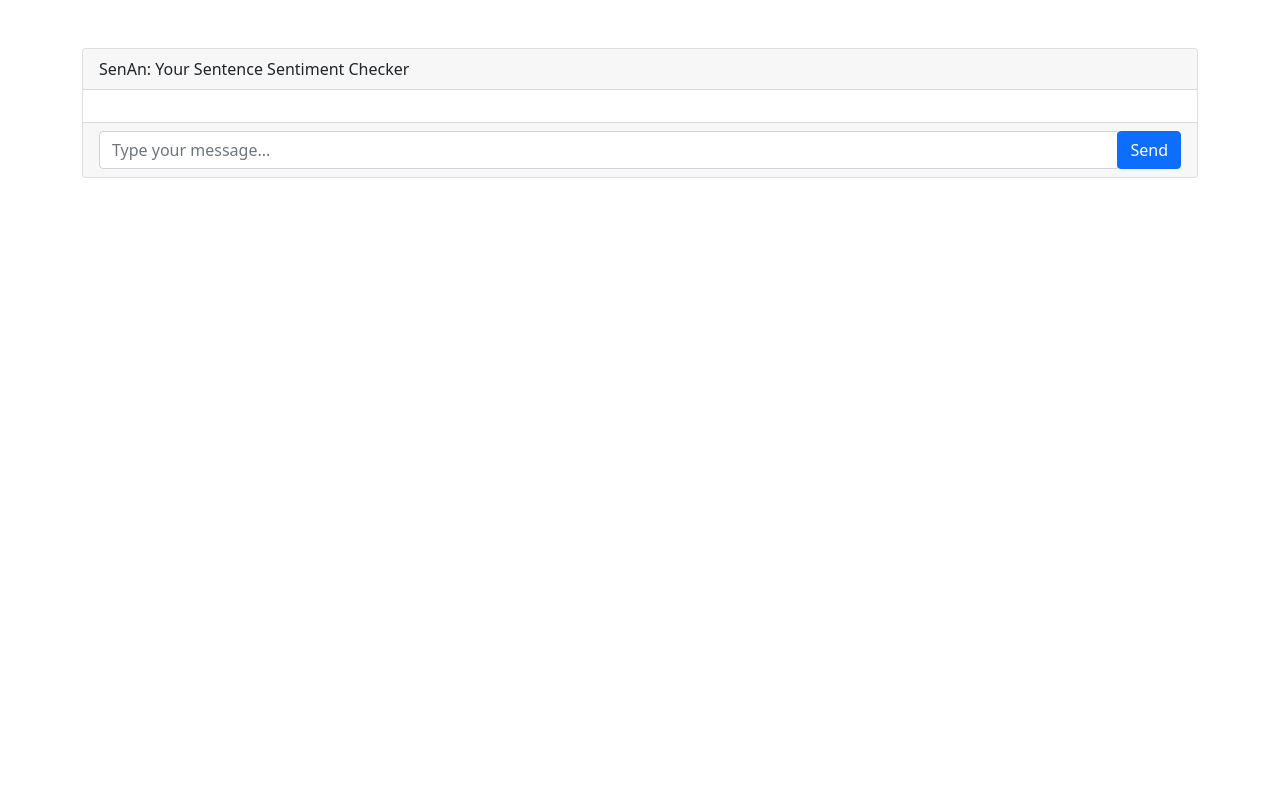
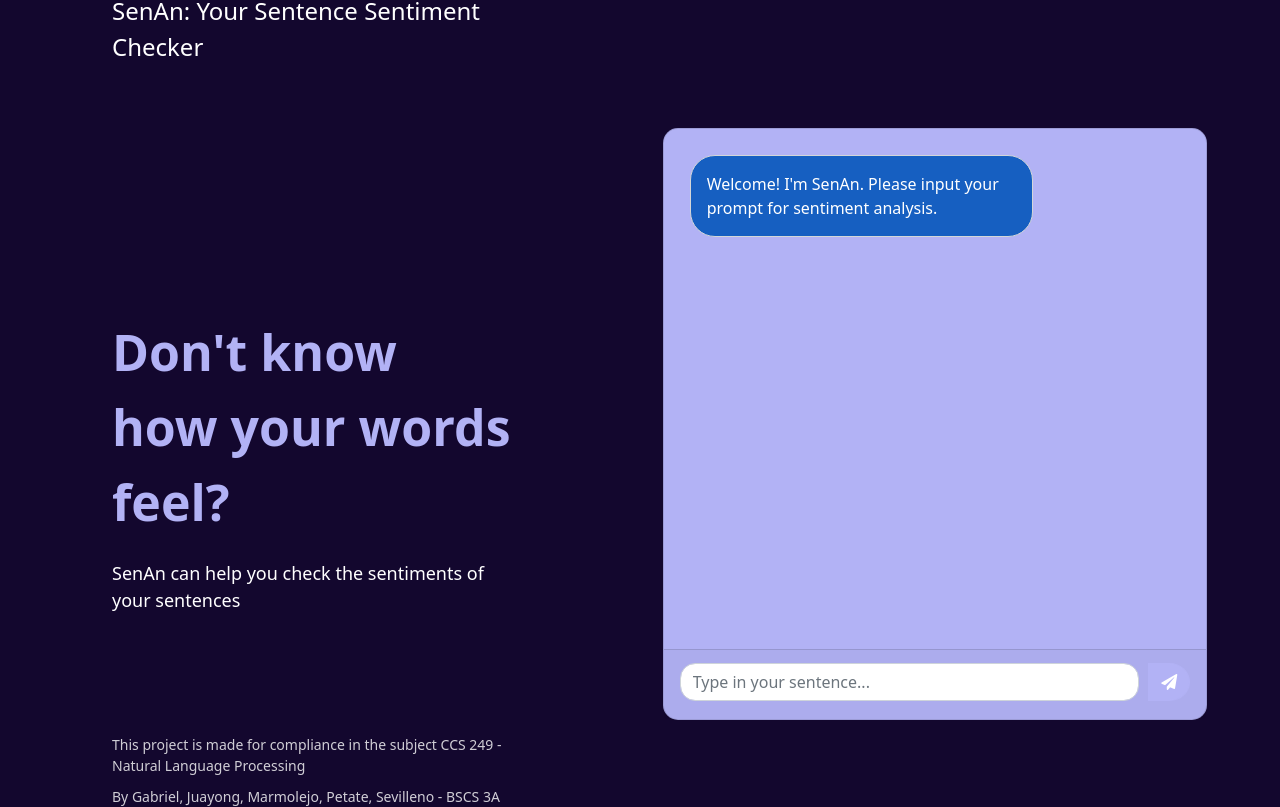
Before and after one commit to epsevilleno/FinalProject-NLP-SenAn, a React (Create React App) app in the folder frontend/: page / in a window 1280 px wide. Built offline with nearby package versions, Linux system fonts and the light colour scheme.

Commit message:
updated the frontend

```diff
--- a/frontend/package.json
+++ b/frontend/package.json
@@ -36,5 +36,8 @@
       "last 1 firefox version",
       "last 1 safari version"
     ]
+  },
+  "devDependencies": {
+    "eslint-plugin-react": "^7.34.1"
   }
 }
--- a/frontend/public/index.html
+++ b/frontend/public/index.html
@@ -8,6 +8,7 @@
     rel="stylesheet"
     integrity="sha384-1BmE4kWBq78iYhFldvKuhfTAU6auU8tT94WrHftjDbrCEXSU1oBoqyl2QvZ6jIW3"
     crossorigin="anonymous">
+    <link rel="stylesheet" href="https://cdnjs.cloudflare.com/ajax/libs/font-awesome/5.15.3/css/all.min.css">
     <meta name="viewport" content="width=device-width, initial-scale=1" />
     <meta name="theme-color" content="#000000" />
     <meta
@@ -17,9 +18,13 @@
     <link rel="apple-touch-icon" href="%PUBLIC_URL%/logo192.png" />
     <link rel="manifest" href="%PUBLIC_URL%/manifest.json" />
     <title>React App</title>
+  <style>
+  </style>
+
+
   </head>
 
-  <body>
+  <body style="background-color: #13072E">
     <div id="root"></div>
   <script
   src="https://cdn.jsdelivr.net/npm/bootstrap@5.1.3/dist/js/bootstrap.bundle.min.js"
--- a/frontend/src/App.css
+++ b/frontend/src/App.css
@@ -4,7 +4,15 @@
 }
 
 .chat-history {
+  flex: 1;
   padding: 10px;
+  overflow-y: auto; /* Ensure the chat history is scrollable if content overflows */
+  scrollbar-width: none; /* Firefox */
+  -ms-overflow-style: none;  /* IE 10+ */
+}
+.chat-history::-webkit-scrollbar { /* Webkit browsers */
+  width: 0;
+  height: 0;
 }
 
 .message {
@@ -16,3 +24,111 @@
   max-width: 70%;
   word-wrap: break-word;
 }
+
+.left-container, .right-container {
+  height: 100vh;
+}
+.left-container {
+  background-color: #13072E;
+  color: white;
+  text-align:left;
+}
+
+.right-container {
+  padding: 0px;
+  margin-left: 100px;
+  margin-right: 30px;
+  border-radius: 10px;
+  width: 100%;
+  height: 80vh;
+  display: flex;
+  flex-direction: column;
+  align-items: center;
+}
+
+body {
+  background-color: #13072E;
+  margin: 0;
+  padding: 0;
+  height: 100vh;
+}
+
+.text-right {
+  text-align: right;
+}
+
+.alert-primary {
+  background-color: #674A9E;
+  color: white;
+  margin-left: auto;
+  border-radius: 25px;
+}
+
+.alert-secondary {
+  background-color: #165FC1;
+  color: white;
+  border-radius: 25px;
+}
+
+.card {
+  background-color: #B2B2F5;
+  border-radius: 15px;
+}
+
+.fixed-card-body {
+  height: calc(100% - 56px); /* Adjust based on the height of the header and footer */
+  overflow-y: hidden;
+  border-radius: 10px;
+}
+
+.logo {
+  font-size: 24px;
+  margin-bottom: 50px;
+}
+
+.header {
+  font-size: 50px;
+  font-weight: bold;
+  margin-top: 200px;
+  margin-bottom: 20px;
+  color: #B2B2F5; /* Adjust color as needed */
+}
+
+.subheader {
+  font-size: 18px;
+  margin-bottom: 20px;
+}
+
+.footer1{
+  font-size: 14px;
+  margin-top: 100px;
+  opacity: 0.8; /* Slightly dim the footer text */
+}
+
+.footer2 {
+  font-size: 14px;
+  margin-top: 10px;
+  opacity: 0.8; /* Slightly dim the footer text */
+}
+
+.custom-margin-left {
+  margin-left: 100px
+}
+
+
+.btn-primary{
+  color: #ffffff;
+  background-color: #B2B2F5;
+  border-color: #B2B2F5;
+  border-radius: 50%;
+  margin-right: 0px;
+  margin-bottom: 10px;
+  margin-top: 5px;
+}
+
+.form-control{
+  padding-right: 50%;
+  margin-right: 10px;
+  margin-bottom: 10px;
+  margin-top: 5px;
+}
--- a/frontend/src/App.js
+++ b/frontend/src/App.js
@@ -1,10 +1,24 @@
-import React, {useState, useEffect} from 'react'
+import React from 'react'
 import SenAn from './SenAn'
+import './App.css'
 
 function App() {
   return (
-    <div className="App">
-      <SenAn />
+    <div className='container-fluid'>
+      <div className='row'>
+        <div className='col-4 left-container d-flex flex-column justify-content-center custom-margin-left'>
+          <div className='logo'>SenAn: Your Sentence Sentiment Checker</div>
+          <div className='header'>Don't know how your words feel?</div>
+          <div className='subheader'>SenAn can help you check the sentiments of your sentences</div>
+          <div className='footer1'>This project is made for compliance in the subject CCS 249 - Natural Language Processing</div>
+          <div className='footer2'>By Gabriel, Juayong, Marmolejo, Petate, Sevilleno - BSCS 3A</div>
+        </div>
+        <div className="col-7 d-flex justify-content-end align-items-center">
+          <div className="right-container">
+            <SenAn />
+          </div>
+        </div>
+      </div>
     </div>
   );
 }
--- a/frontend/src/SenAn.js
+++ b/frontend/src/SenAn.js
@@ -1,13 +1,16 @@
-import React, { useState }from 'react'
+import React, { useState, useEffect, useRef } from 'react';
 
 function SenAn() {
-    const [messages, setMessages] = useState([]);
+  const [messages, setMessages] = useState([
+    { text: "Welcome! I'm SenAn. Please input your prompt for sentiment analysis.", sender: 'bot' }
+  ]);
   const [input, setInput] = useState('');
+  const chatHistoryRef = useRef(null);
 
   const handleSend = () => {
     if (input.trim()) {
-          const userMessages = {text: input, sender: 'user'};
-          setMessages([...messages, userMessages]);
+      const userMessage = { text: input, sender: 'user' };
+      setMessages([...messages, userMessage]);
       setInput('');
 
       fetch('http://127.0.0.1:5000/', {
@@ -15,11 +18,11 @@ function SenAn() {
         headers: {
           'Content-Type': 'application/json',
         },
-            body: JSON.stringify({text: input}),
+        body: JSON.stringify({ text: input }),
       })
       .then((response) => response.json())
       .then((data) => {
-            const botMessage = {text: data.label, sender: 'bot'};
+        const botMessage = { text: data.label, sender: 'bot' };
         setMessages((prevMessages) => [...prevMessages, botMessage]);
       })
       .catch((error) => {
@@ -28,12 +31,18 @@ function SenAn() {
     }
   };
 
-    return(
-      <div className="container mt-5">
-        <div className="card">
-          <div className="card-header">SenAn: Your Sentence Sentiment Checker</div>
-          <div className="card-body">
-            <div className="chat-history" style={{ maxHeight: '400px', overflowY: 'scroll' }}>
+  useEffect(() => {
+    // Scroll to the bottom whenever messages change
+    if (chatHistoryRef.current) {
+      chatHistoryRef.current.scrollTop = chatHistoryRef.current.scrollHeight;
+    }
+  }, [messages]);
+
+  return (
+    <div className="container mt-5" style={{ height: '100%' }}>
+      <div className="card d-flex flex-column" style={{ height: '100%' }}>
+        <div className="card-body fixed-card-body d-flex flex-column">
+          <div className="chat-history" ref={chatHistoryRef}>
             {messages.map((msg, index) => (
               <div key={index} className={`message ${msg.sender === 'user' ? 'text-right' : 'text-left'}`}>
                 <p className={`alert ${msg.sender === 'user' ? 'alert-primary' : 'alert-secondary'}`} role="alert">
@@ -43,20 +52,20 @@ function SenAn() {
             ))}
           </div>
         </div>
-          <div className="card-footer">
+        <div className="card-footer" style={{ flexShrink: 0 }}>
           <div className="input-group">
             <input
               type="text"
               className="form-control"
-                placeholder="Type your message..."
+              placeholder="Type in your sentence..."
               value={input}
               onChange={(e) => setInput(e.target.value)}
               onKeyDown={(e) => { if (e.key === 'Enter') handleSend(); }}
+              style={{ flexGrow: 1, borderRadius: 15}}
             />
-              <div className="input-group-append">
-                <button className="btn btn-primary" onClick={handleSend}>Send</button>
+            <button className="btn btn-primary" onClick={handleSend}><i className="fas fa-paper-plane"></i></button>
           </div>
-            </div>
+
         </div>
       </div>
     </div>
```
Also changed, not shown: frontend/src/right-arrow.svg (added), 1 other file (tests, documents, lock files or other folders). Lines whose indentation alone changed are shown as unchanged.
